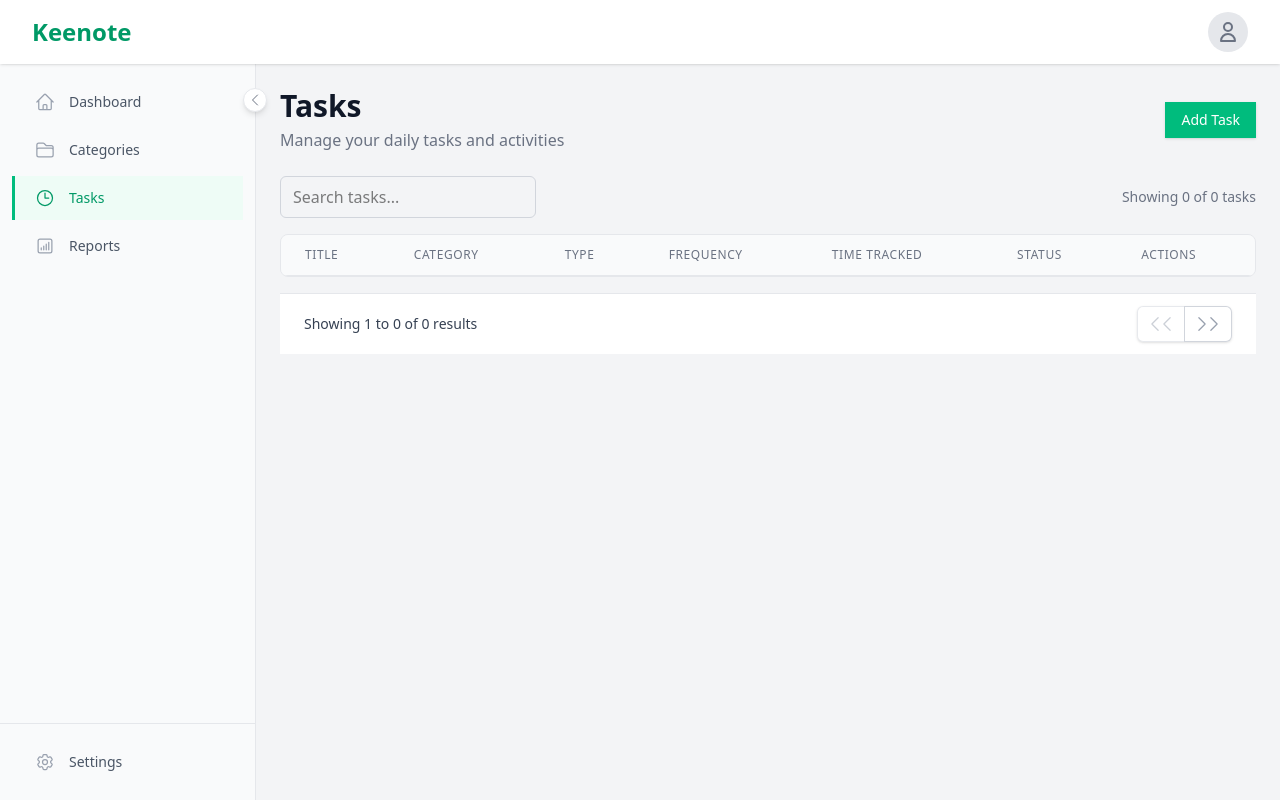
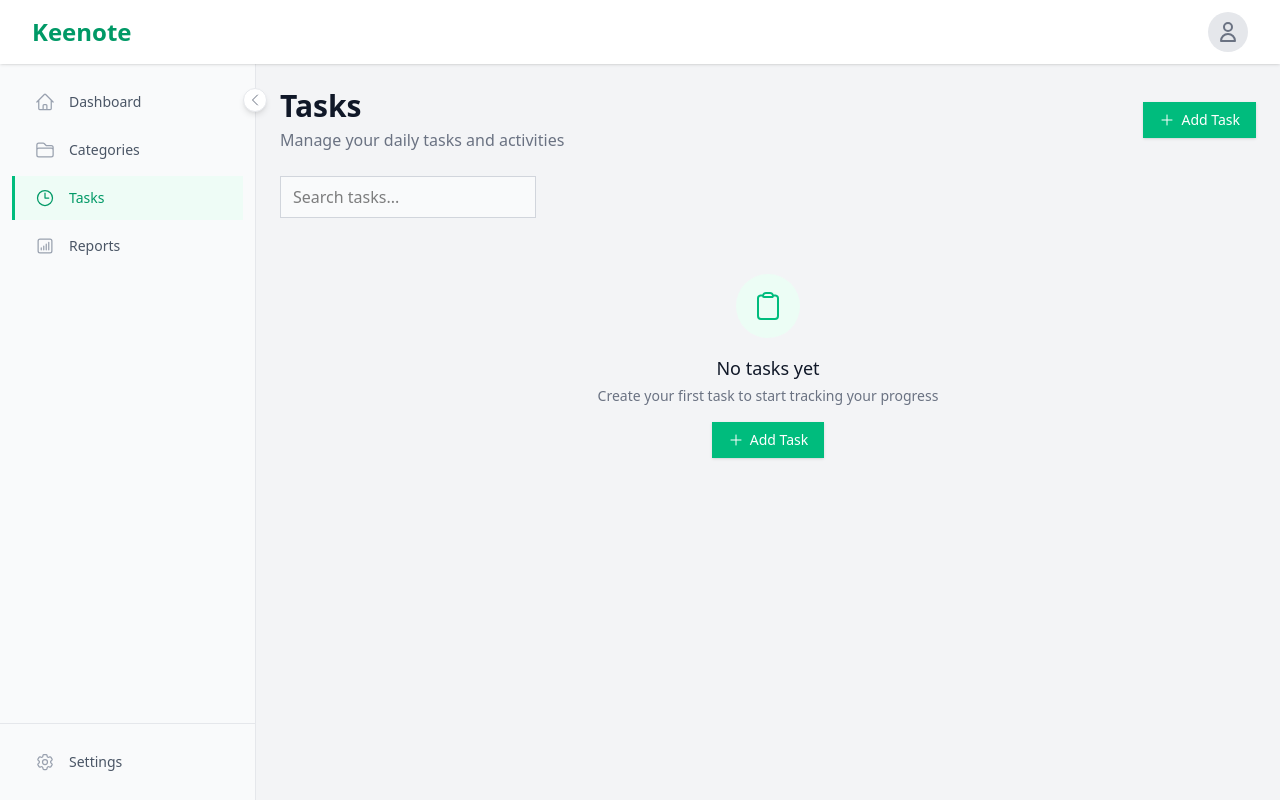
Before and after one commit to rathodrahool/keenote-frontend, a React (Vite) app: page /tasks in a window 1280 px wide. Built offline with nearby package versions, Linux system fonts and the light colour scheme.

Commit message:
fix: empty state

```diff
--- a/src/features/tasks/components/TaskTable.tsx
+++ b/src/features/tasks/components/TaskTable.tsx
@@ -7,13 +7,16 @@ import {
   PencilSquareIcon,
   TrashIcon,
   CheckCircleIcon,
-  ArrowPathIcon
+  ArrowPathIcon,
+  ClipboardIcon,
+  PlusIcon
 } from '@heroicons/react/24/outline';
 import { Task } from '../../../types/task';
 import { useCategories } from '../../../context/CategoryContext';
 import { TimeTracker } from './TimeTracker';
 import { useTasks } from '../../../context/TaskContext';
 import { CheckCircleIcon as SolidCheckCircleIcon } from '@heroicons/react/24/solid';
+import { Button } from '../../../components/common/Button';
 
 interface TaskTableProps {
   tasks: Task[];
@@ -101,6 +104,40 @@ export const TaskTable = ({ tasks, onEdit, onDelete, onToggleCompletion }: TaskT
       </span>
     );
   };
+
+  if (tasks.length === 0) {
+    return (
+      <div className="space-y-6">
+        <div className="flex justify-between items-center">
+          <input
+            type="text"
+            placeholder="Search tasks..."
+            disabled
+            className="border border-gray-300 px-3 py-2 w-64 bg-gray-50 cursor-not-allowed"
+          />
+        </div>
+
+        <div className="rounded-lg p-8">
+          <div className="flex flex-col items-center justify-center">
+            <div className="w-16 h-16 rounded-full bg-emerald-50 flex items-center justify-center mb-4">
+              <ClipboardIcon className="w-8 h-8 text-emerald-500" />
+            </div>
+            <h3 className="text-lg font-medium text-gray-900">No tasks yet</h3>
+            <p className="mt-1 text-sm text-gray-500 text-center max-w-sm">
+              Create your first task to start tracking your progress
+            </p>
+            <Button
+              onClick={() => window.dispatchEvent(new CustomEvent('openAddTaskModal'))}
+              className="mt-4"
+            >
+              <PlusIcon className="w-4 h-4 mr-1.5" />
+              Add Task
+            </Button>
+          </div>
+        </div>
+      </div>
+    );
+  }
 
   return (
     <div className="space-y-4">
--- a/src/features/tasks/pages/TasksPage.tsx
+++ b/src/features/tasks/pages/TasksPage.tsx
@@ -1,14 +1,21 @@
-import React, { useState } from 'react';
+import React, { useState, useEffect } from 'react';
 import { Button } from '../../../components/common/Button';
 import { TaskTable } from '../components/TaskTable';
 import { TaskFormModal } from '../components/TaskFormModal';
 import { useTasks } from '../../../context/TaskContext';
 import { Task } from '../../../types/task';
+import { PlusIcon } from '@heroicons/react/24/outline';
 
 export const TasksPage = () => {
   const [isModalOpen, setIsModalOpen] = useState(false);
   const [editingTask, setEditingTask] = useState<Task | undefined>();
   const { tasks, addTask, updateTask, deleteTask, toggleTaskCompletion } = useTasks();
+
+  useEffect(() => {
+    const handleOpenModal = () => setIsModalOpen(true);
+    window.addEventListener('openAddTaskModal', handleOpenModal);
+    return () => window.removeEventListener('openAddTaskModal', handleOpenModal);
+  }, []);
 
   const handleSubmit = (data: Omit<Task, 'id' | 'createdAt' | 'updatedAt'>) => {
     if (editingTask) {
@@ -41,7 +48,8 @@ export const TasksPage = () => {
           <h1 className="text-3xl font-bold text-gray-900">Tasks</h1>
           <p className="text-gray-500 mt-1">Manage your daily tasks and activities</p>
         </div>
-        <Button variant="primary" onClick={() => setIsModalOpen(true)}>
+        <Button onClick={() => setIsModalOpen(true)}>
+          <PlusIcon className="w-4 h-4 mr-1.5" />
           Add Task
         </Button>
       </div>
```
